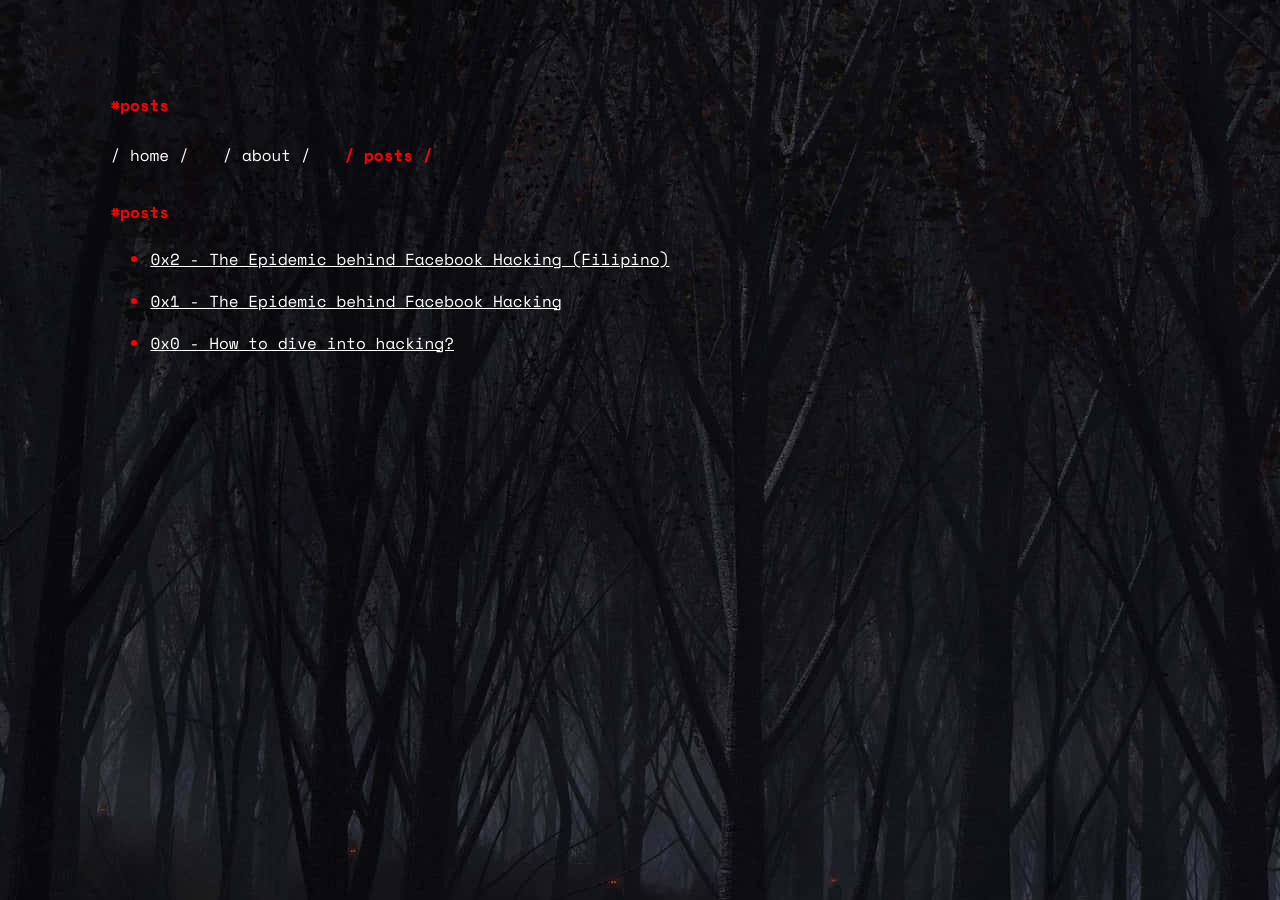
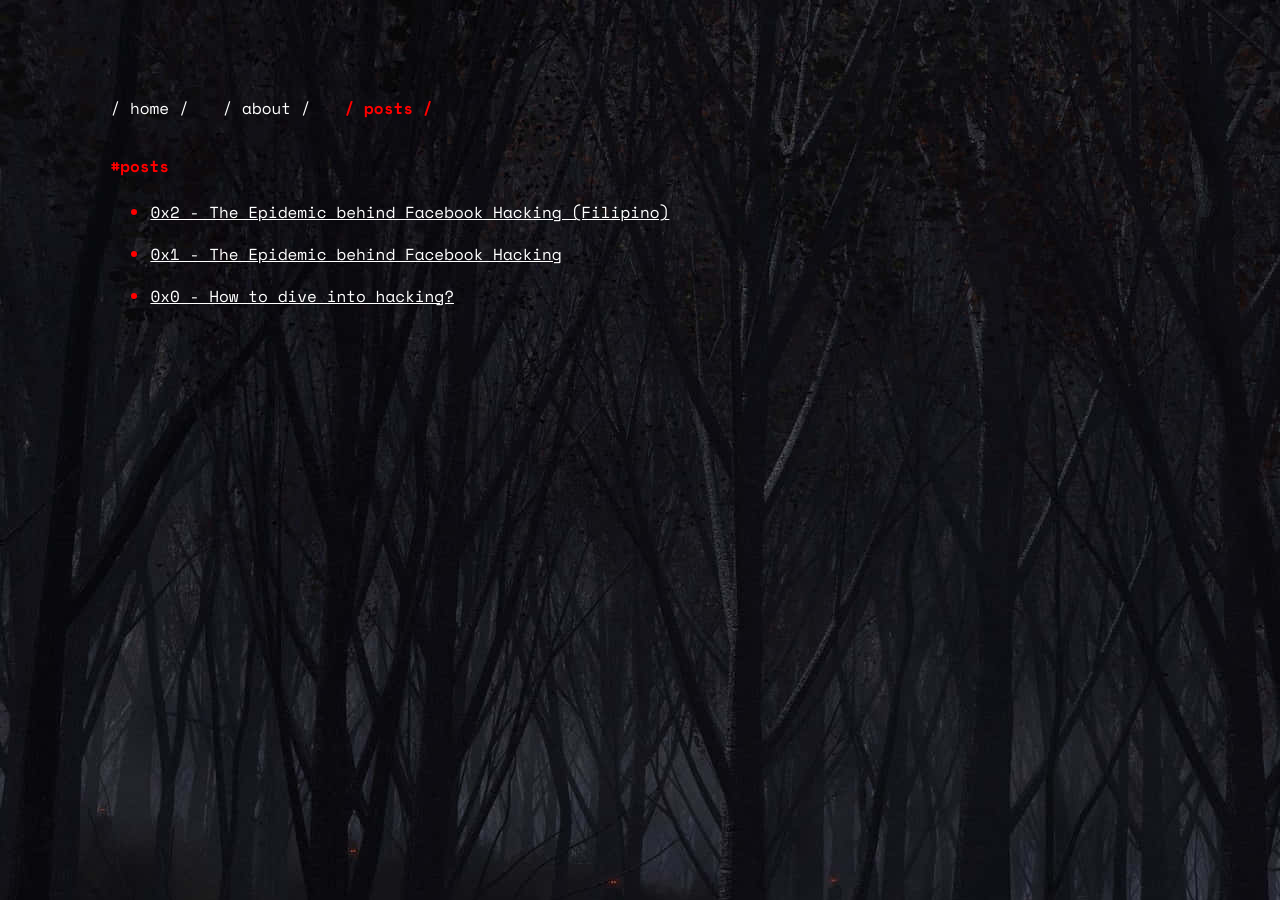
Before and after one commit to azraeldeathangel/azraeldeathangel.github.io, a Jekyll site: the page built from posts.html, in a window 1280 px wide. Built offline with Jekyll 4.4.1, drawn with Linux system fonts in a browser that asks for light colours.

Commit message:
Update default.html

```diff
--- a/_layouts/default.html
+++ b/_layouts/default.html
@@ -15,7 +15,6 @@
 </head>
 <body>
     <header>
-        <h4>#posts</h4>
         <nav>
             <a href="/index.html" class="">/ home /</a>
             <a href="/about.html" class="">/ about /</a>
```
